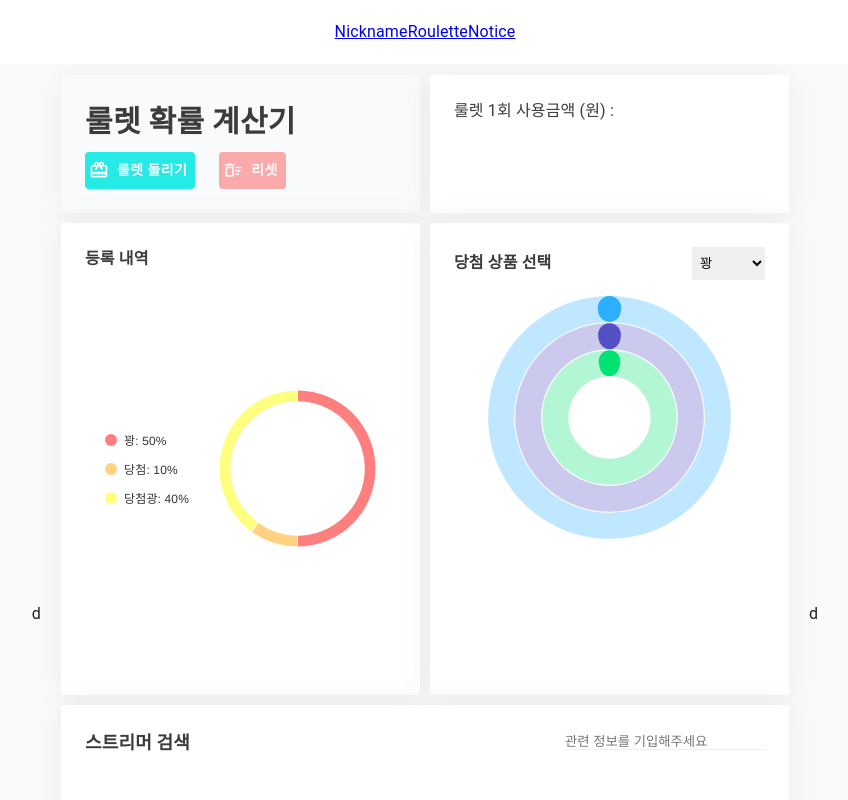
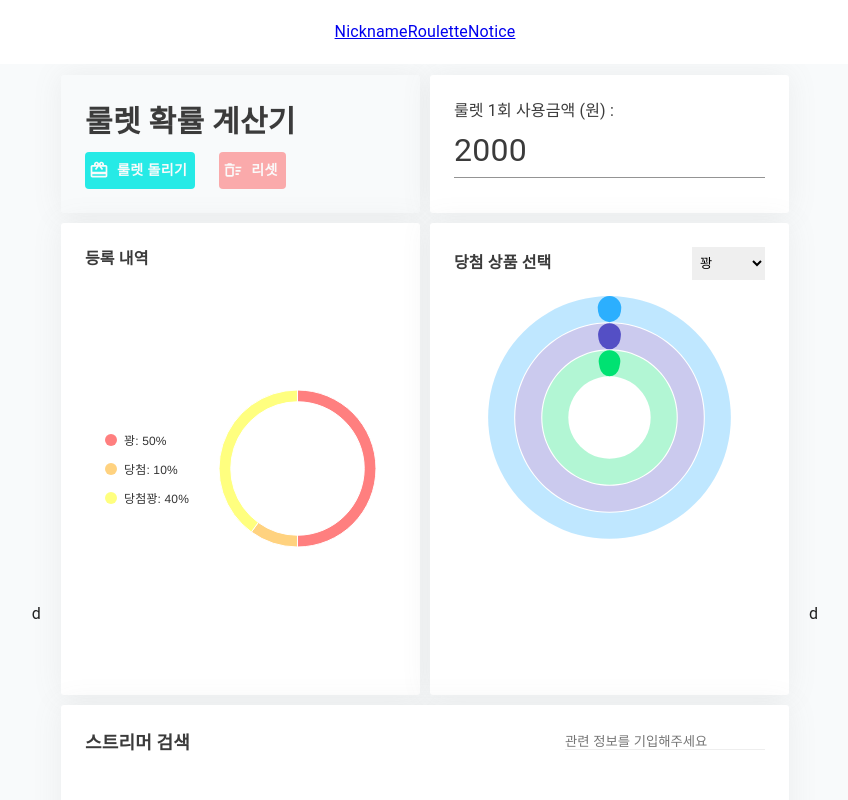
Before and after one commit to 1000jinah/troulett, a React (Create React App) app: page /example in a window 1280 px wide. Shown: the top 800 px of the page, without its empty margins (215-1063 px from the left). Built offline with nearby package versions, Linux system fonts and the light colour scheme.

Commit message:
231017_룰렛리셋_적용

```diff
--- a/src/screens/example/index.jsx
+++ b/src/screens/example/index.jsx
@@ -4,13 +4,13 @@ import {
   Typography,
   Button,
   Input,
-  ListItemText,
-  List,
+  // ListItemText,
+  // List,
 } from "@mui/material";
 import GiftIcon from "@mui/icons-material/CardGiftcardOutlined";
 import DeleteIcon from "@mui/icons-material/DeleteSweepOutlined";
-import WinningHistoryTable from "components/WinHistoryTable";
-import ListTable from "components/ListTable";
+// import WinningHistoryTable from "components/WinHistoryTable";
+// import ListTable from "components/ListTable";
 import Profile from "components/Profile";
 import DefaultBox from "components/DefaultBox";
 import Header from "components/Header";
@@ -18,7 +18,7 @@ import ExampleCompChart from "components/ExampleChart";
 import ActivityChart from "components/ExampleActiveChart";
 
 const Test = () => {
-  const [items, setItems] = useState(["꽝", "당첨", "당첨광"]); // 룰렛 내역들의 배열
+  const [items, setItems] = useState(["꽝", "당첨", "당첨꽝"]); // 룰렛 내역들의 배열
   const [probabilities, setProbabilities] = useState([50, 10, 40]); // 룰렛 내역들의 확률 배열
   const [oneTimeAmount, setOneTimeAmount] = useState(2000); // 룰렛 1회 사용 금액
   const [cumulativeAmount, setCumulativeAmount] = useState(0); // 룰렛 사용 누적 금액
@@ -258,12 +258,14 @@ const Test = () => {
   };
 
   const handleExcelReset = () => {
-    setItems(["꽝", "당첨"]);
-    setProbabilities([50, 50]);
+    setItems(["꽝", "당첨", "당첨꽝"]);
+    setProbabilities([50, 10, 40]);
+    setOneTimeAmount(2000);
     setWinningHistory([]);
     setTargetItemWinCount(0);
     setTotalSpentForTargetItem(0);
     setCumulativeAmount(0);
+    setSelectedExcelItem(null);
     setExcelFile(null); // Clear the uploaded Excel file data
     const fileInput = document.getElementById("excel-upload");
     if (fileInput) {
@@ -403,11 +405,17 @@ const Test = () => {
                 <Input
                   sx={{ fontSize: "2rem", color: "#3B3B3B" }}
                   type="number"
-                  value={
-                    selectedExcelItem
-                      ? selectedExcelItem.excDownPrice
-                      : oneTimeAmount
+                  value={selectedExcelItem.excDownPrice}
+                  onChange={(e) =>
+                    handleInputChange("oneTimeAmount", e.target.value)
                   }
+                />
+              )}
+              {!selectedExcelItem && (
+                <Input
+                  sx={{ fontSize: "2rem", color: "#3B3B3B" }}
+                  type="number"
+                  value={oneTimeAmount}
                   onChange={(e) =>
                     handleInputChange("oneTimeAmount", e.target.value)
                   }
```
